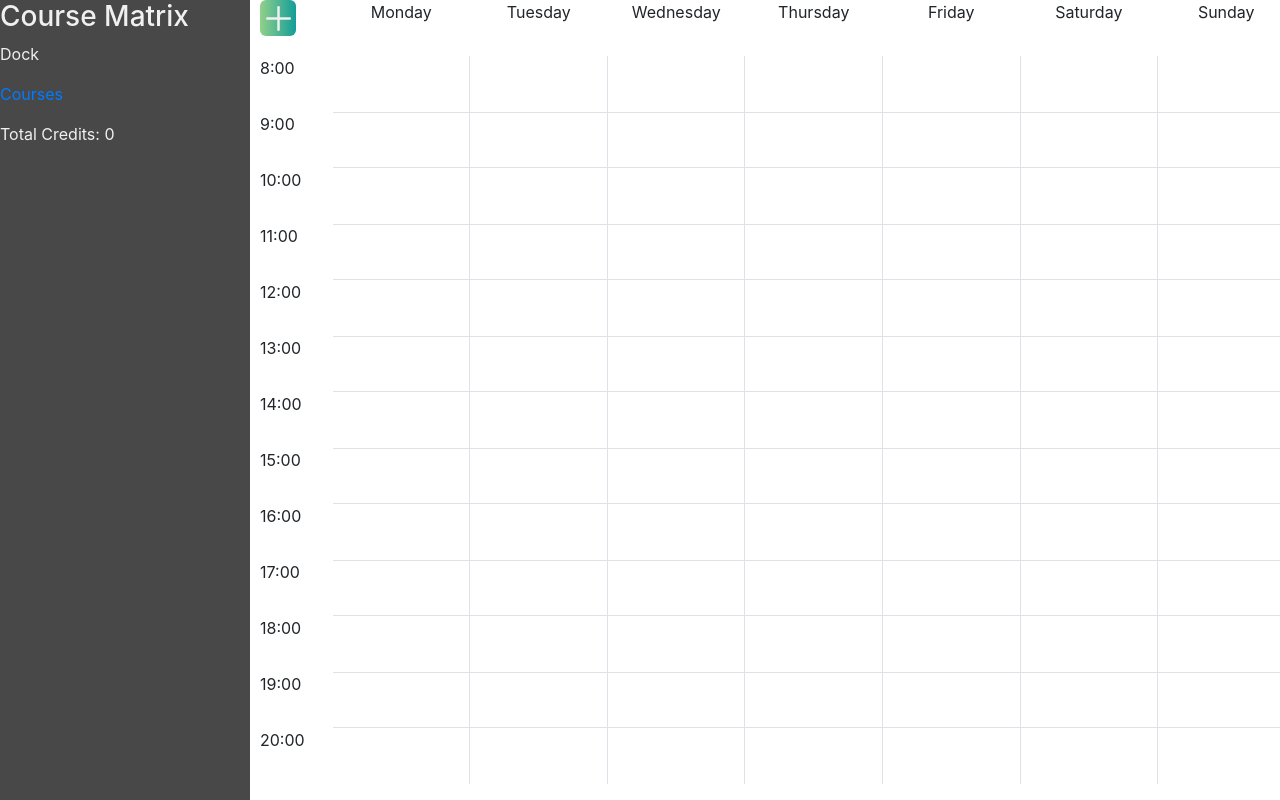
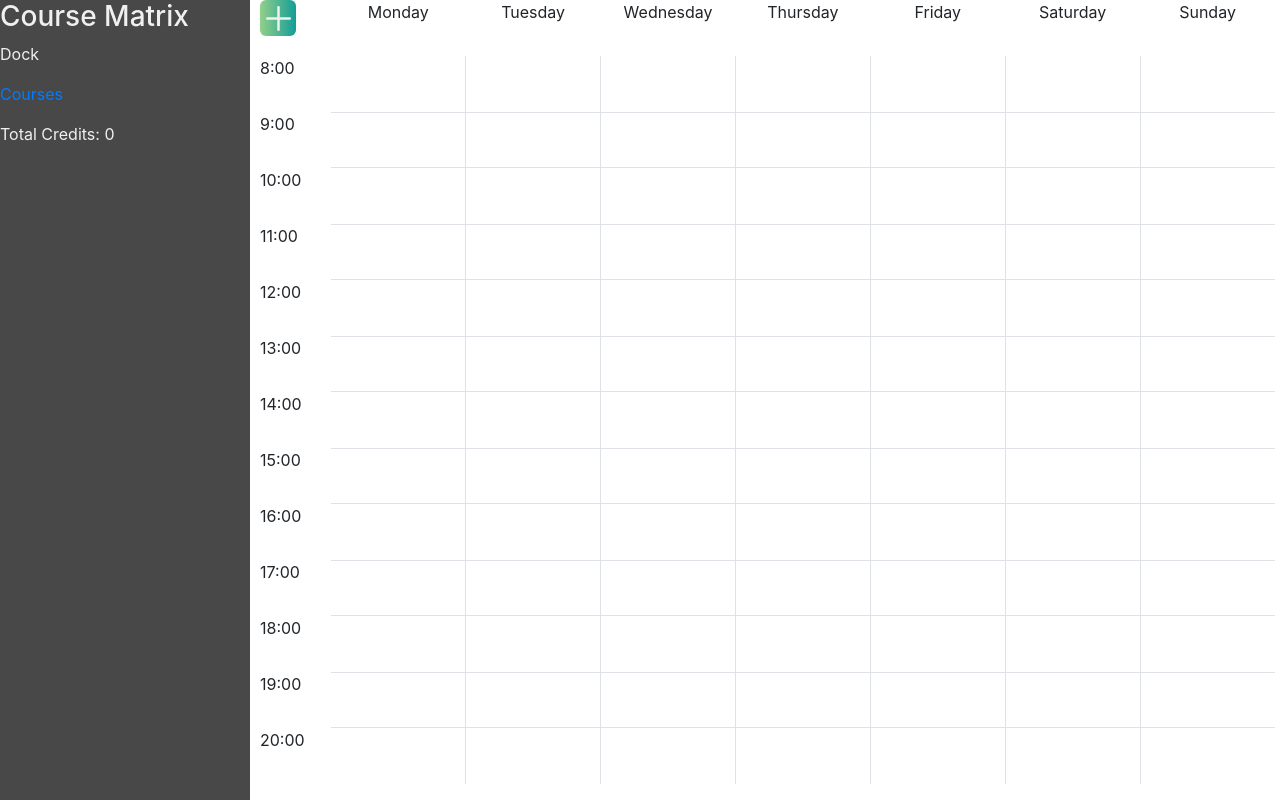
Before and after one commit to 003MattB/ScheduleBuilderImproved, a plain HTML site: page index.html in a window 1280 px wide. Drawn offline with nearby package versions, Linux system fonts and the light colour scheme.

Commit message:
changed style for .content

```diff
--- a/style.css
+++ b/style.css
@@ -53,9 +53,7 @@ button {
     align-items: stretch;
 }
 
-.row {
-    height: 50px;
-}
+
 .border-dash {
     border-style: dashed;
 }
@@ -99,6 +97,7 @@ my-card:hover {
 
 .content {
     padding-left: 260px;
+    padding-right: 20px;
     width: 100%;
     height: 100vh;
 }
```
